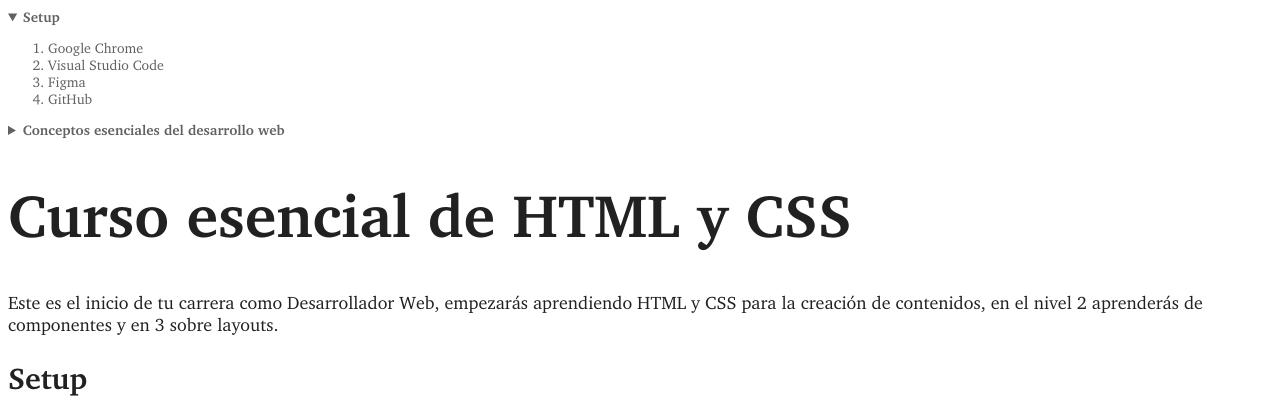
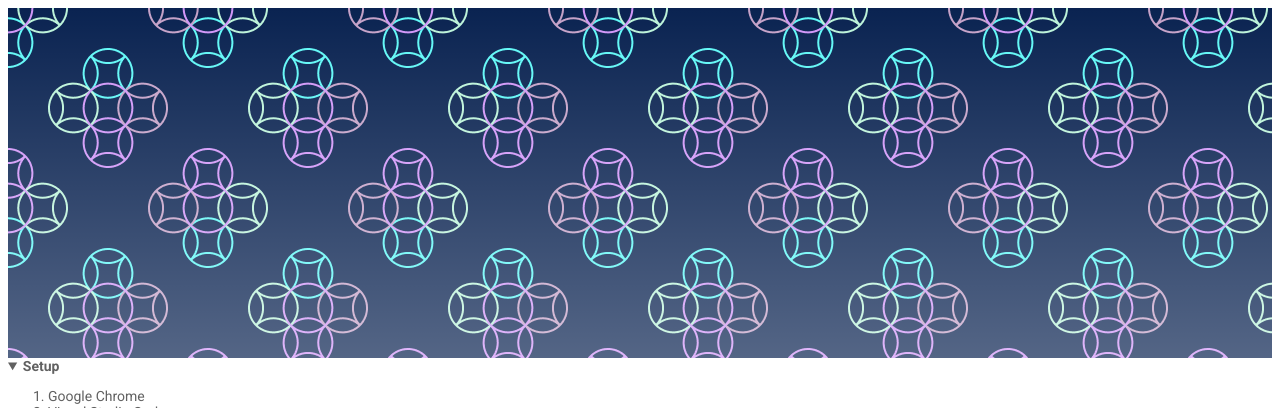
Before and after one commit to echononb/curso-esencial-html-css, a plain HTML site: page index.html in a window 1280 px wide. Shown: the top 408 px of the page. Drawn offline with Linux system fonts and the light colour scheme.

Commit message:
Clase 34

```diff
--- a/css/styles.css
+++ b/css/styles.css
@@ -31,12 +31,12 @@
   --gray30: #212121;
   --gray20: #212429;
   --gray10: #616161;
-
 }
 
 body {
   color: var(--gray30);
-  font-family: charter;
+  /* font-family: charter; */
+  font-family: "Roboto", sans-serif;
 }
 
 a {
@@ -62,8 +62,6 @@ nav details summary {
   font-weight: bold;
 }
 
-
-
 h1 {
   /* font-size: 4em; */
   font-size: 60px;
@@ -76,3 +74,20 @@ h2 {
 h3 {
   font-size: 1.5em;
 }
+
+pre {
+  background: #fec62e;
+}
+
+.hero {
+  background-image: linear-gradient(
+      to top,
+      rgba(255, 255, 255, 0.3),
+      transparent
+    ),
+    url("../images/pattern.png");
+  /* background-repeat: no-repeat; */
+  /* background-position: left bottom; */
+  /* background-size: cover; */
+  height: 350px;
+}
--- a/index.html
+++ b/index.html
@@ -5,9 +5,16 @@
     <meta http-equiv="X-UA-Compatible" content="IE=edge" />
     <meta name="viewport" content="width=device-width, initial-scale=1.0" />
     <link rel="stylesheet" href="./css/styles.css" />
+    <link rel="preconnect" href="https://fonts.googleapis.com" />
+    <link rel="preconnect" href="https://fonts.gstatic.com" crossorigin />
+    <link
+      href="https://fonts.googleapis.com/css2?family=Roboto:ital,wght@0,400;0,700;1,400;1,700&display=swap"
+      rel="stylesheet"
+    />
     <title>El Blog de Edward</title>
   </head>
   <body>
+    <div class="hero"></div>
     <header>
       <nav>
         <details open>
```
Also changed, not shown: images/pattern.png (added).
